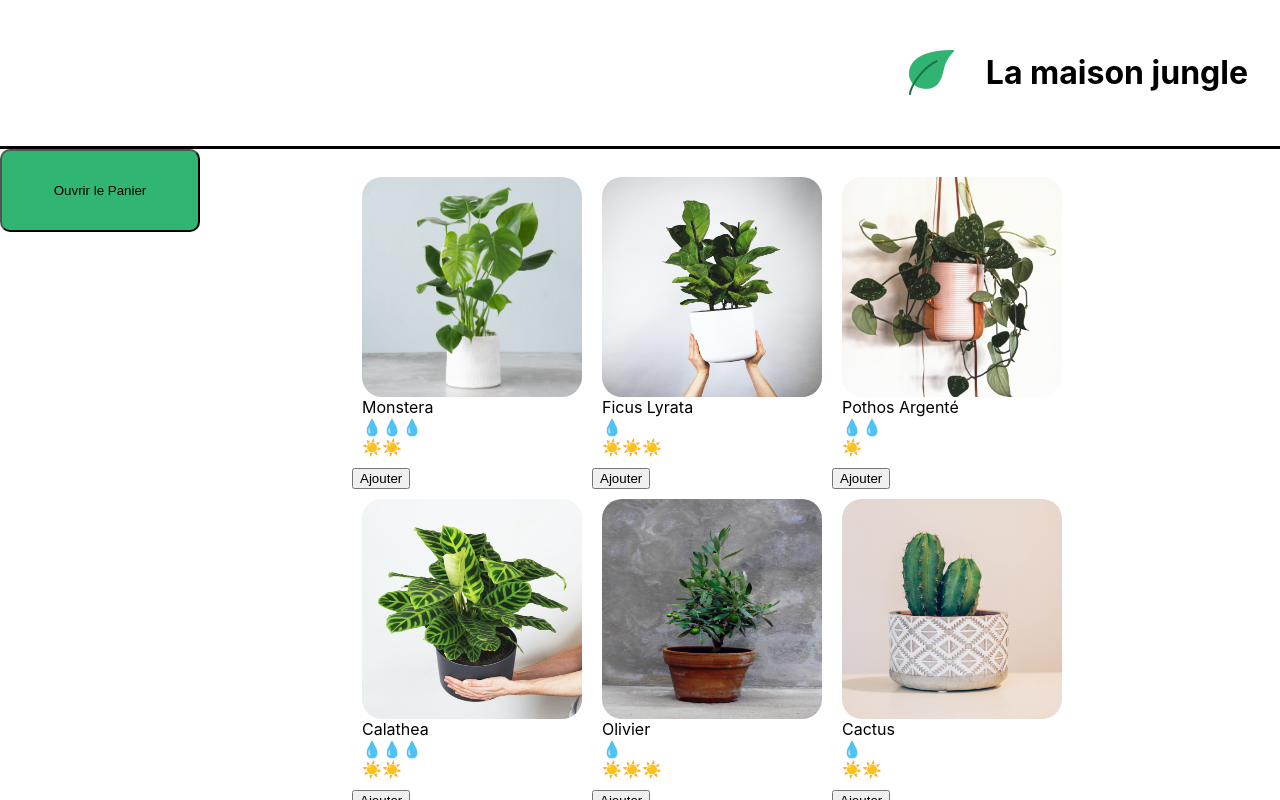
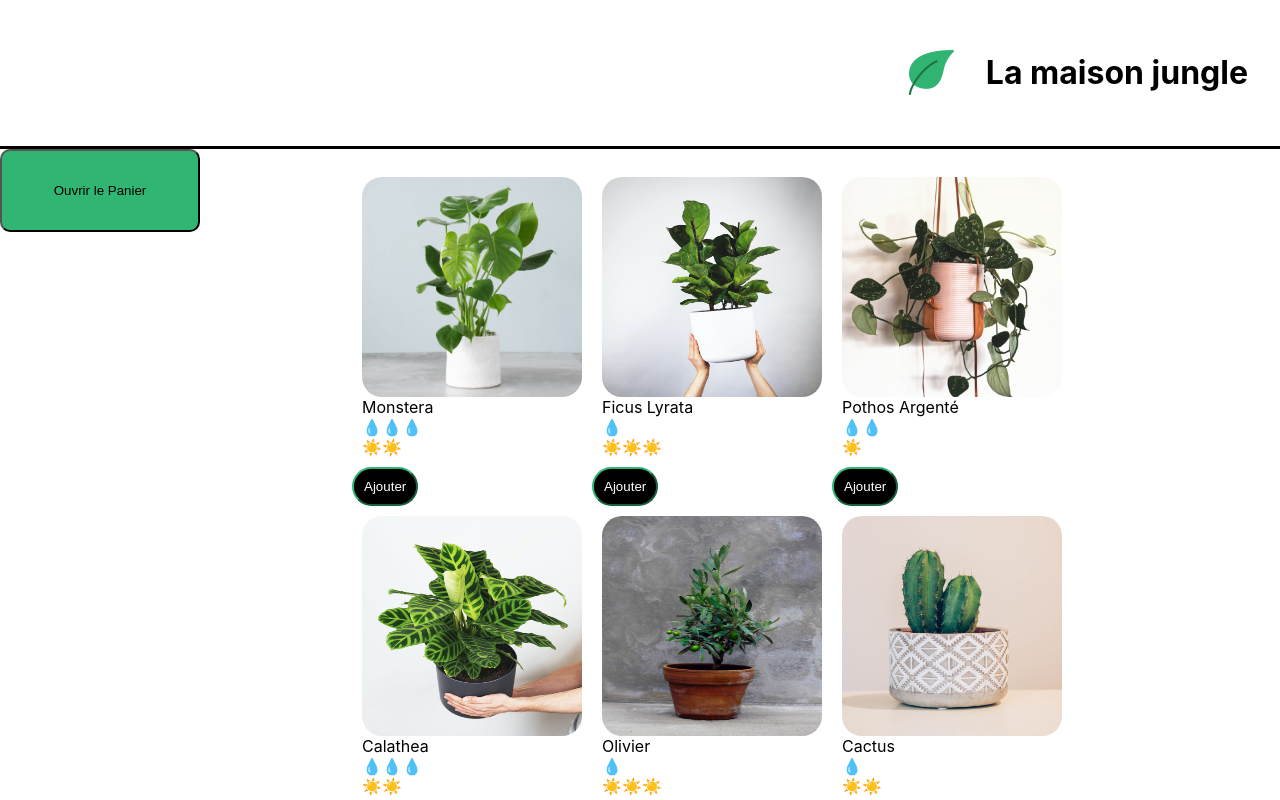
Before and after one commit to radia10/open_app, a React (Create React App) app: page / in a window 1280 px wide. Shown: the top 800 px of the page. Built offline with nearby package versions, Linux system fonts and the light colour scheme.

Commit message:
chager le style des bouttons et la carte

```diff
--- a/src/composants/ShoppingList.jsx
+++ b/src/composants/ShoppingList.jsx
@@ -39,7 +39,7 @@ function ShoppingList({ cart, updateCart }) {
                     water={water}
                     light={light}
                 />
-                <button onClick={() => addToCart(name,price)}>Ajouter</button>
+                <button className='aj' onClick={() => addToCart(name,price)}>Ajouter</button>
                 </div>
             ))}
         </ul>
--- a/src/styles/Cart.scss
+++ b/src/styles/Cart.scss
@@ -6,7 +6,7 @@
 	flex-direction: column;
 	justify-content: flex-start;
 	width: 250px;
-    height: 1000px;
+    height:300px;
 }
 
 .lmj-cart-add-button {
--- a/src/styles/ShoppingList.scss
+++ b/src/styles/ShoppingList.scss
@@ -8,3 +8,16 @@
 .lmj-shopping-list {
 	width: 100%;
 }
+.aj{
+	background:black;
+	outline: none;
+	border-radius:20px;
+    border-color: #31b572;
+    padding: 10px;
+	font-weight: 700px;
+	cursor: pointer;
+	align-self: self-start;
+
+	color: white;
+
+}
```
